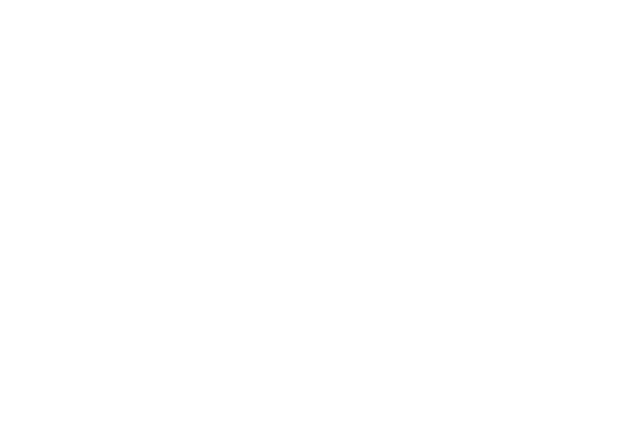
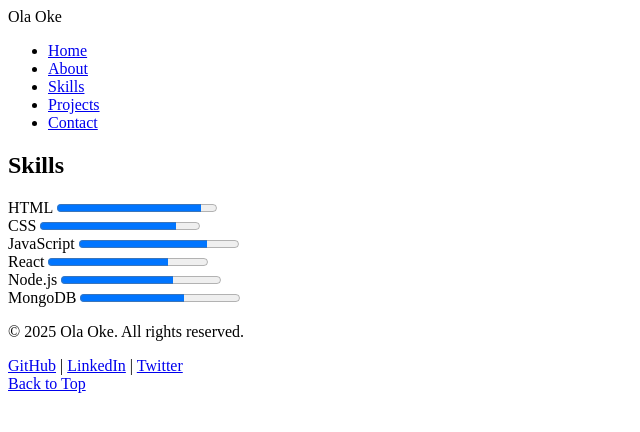
Before and after one commit to Funsho007/portfolio, a plain HTML site: page skills.html in a window 1280 px wide. Shown: the whole page, without its empty margins (0-640 px from the left). Drawn offline with Linux system fonts and the light colour scheme.

Commit message:
Page created skills and modified

```diff
--- a/skills.html
+++ b/skills.html
@@ -0,0 +1,68 @@
+<!DOCTYPE html>
+<html lang="en">
+<head>
+    <meta charset="UTF-8">
+    <meta name="viewport" content="width=device-width, initial-scale=1.0">
+    <title>Ola Oke | Skills</title>
+    <script defer src="script.js"></script>
+</head>
+<body id="top">
+
+    <!-- Header -->
+    <header>
+        <div class="logo">Ola Oke</div>
+        <nav>
+            <ul class="nav-links">
+                <li><a href="index.html">Home</a></li>
+                <li><a href="about.html">About</a></li>
+                <li><a href="skills.html">Skills</a></li>
+                <li><a href="projects.html">Projects</a></li>
+                <li><a href="contact.html">Contact</a></li>
+            </ul>
+        </nav>
+    </header>
+
+    <!-- Skills Section -->
+    <section id="skills">
+        <h2>Skills</h2>
+        <div class="skills-list">
+            <div class="skill">
+                <span>HTML</span>
+                <progress value="90" max="100"></progress>
+            </div>
+            <div class="skill">
+                <span>CSS</span>
+                <progress value="85" max="100"></progress>
+            </div>
+            <div class="skill">
+                <span>JavaScript</span>
+                <progress value="80" max="100"></progress>
+            </div>
+            <div class="skill">
+                <span>React</span>
+                <progress value="75" max="100"></progress>
+            </div>
+            <div class="skill">
+                <span>Node.js</span>
+                <progress value="70" max="100"></progress>
+            </div>
+            <div class="skill">
+                <span>MongoDB</span>
+                <progress value="65" max="100"></progress>
+            </div>
+        </div>
+    </section>
+
+    <!-- Footer -->
+    <footer>
+        <p>© 2025 Ola Oke. All rights reserved.</p>
+        <div class="social-links">
+            <a href="#" target="_blank">GitHub</a> |
+            <a href="#" target="_blank">LinkedIn</a> |
+            <a href="#" target="_blank">Twitter</a>
+        </div>
+        <a href="#top" class="back-to-top">Back to Top</a>
+    </footer>
+
+</body>
+</html>
```
Also changed, not shown: index.html (+1 -37 lines).
